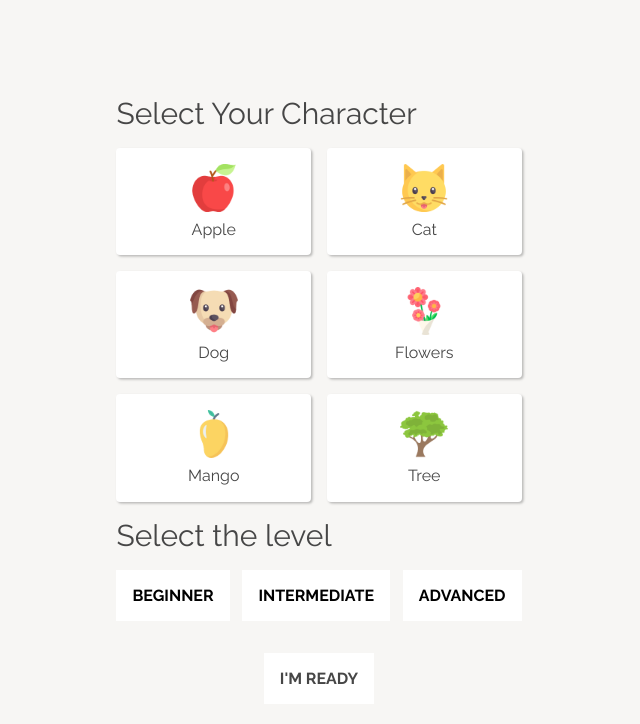
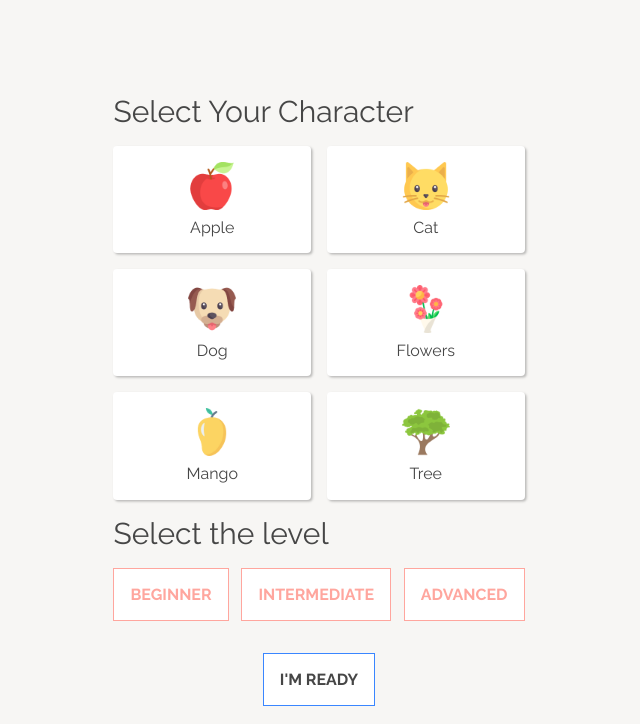
Before and after one commit to henryzarza/labyrinth-challenge, a React (Create React App) app: page / in a window 1280 px wide. Shown: the top 724 px of the page, without its empty margins (321-961 px from the left). Built offline with nearby package versions, Linux system fonts and the light colour scheme.

Commit message:
Result component layout

```diff
--- a/src/css/variables.css
+++ b/src/css/variables.css
@@ -1,10 +1,13 @@
 :root {
-  --black: #000;
   --cod-gray: #464646;
   --content-width: 64rem;
+  --dodger-blue: #3A86FF;
   --dusty-gray: #979797;
   --gallery: #F7F6F4;
+  --granny-smith-apple: #90ED8F;
+  --mona-lisa: #FFA69E;
   --quick-transition-duration: 200ms;
+  --tara: #D8F3DC;
   --transition-duration: 290ms;
   --transition-function: cubic-bezier(0.79, 0.01, 0.38, 0.99);
   --white: #FFF;
--- /dev/null
+++ b/src/solution/Result/styles.module.css
@@ -0,0 +1,23 @@
+.container {
+  border: 1px solid var(--mona-lisa);
+  border-radius: 0.25rem;
+  display: flex;
+  flex-direction: column;
+  padding: 1rem;
+}
+
+.scores {
+  margin-top: 1rem;
+}
+
+.item {
+  align-items: center;
+  border-bottom: 0.15rem dotted var(--mona-lisa);
+  display: flex;
+  justify-content: space-between;
+  padding: 0.5rem 0;
+}
+
+.item:last-of-type {
+  border-bottom: none;
+}
```
Also changed, not shown: src/solution/Labyrinth/index.tsx (+5 -3 lines), src/solution/Result/index.tsx (added, +32 -0 lines).
